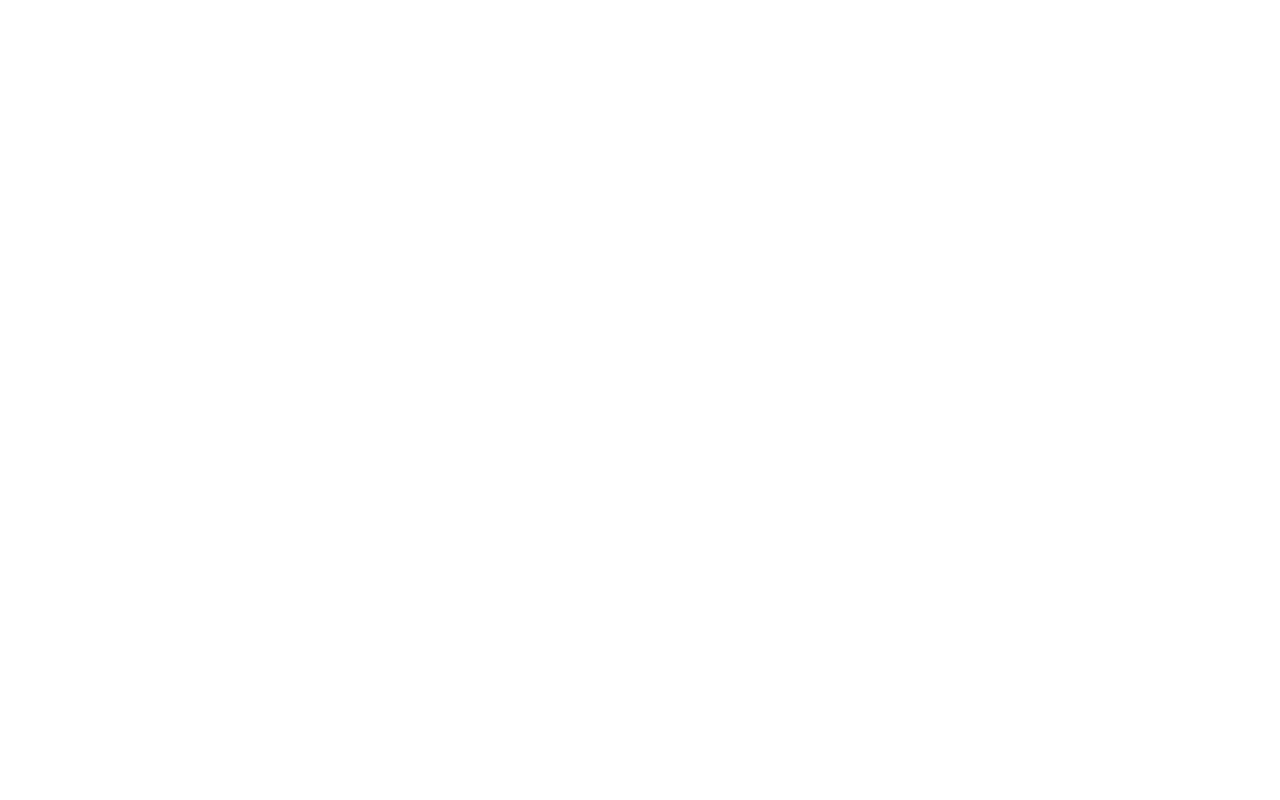
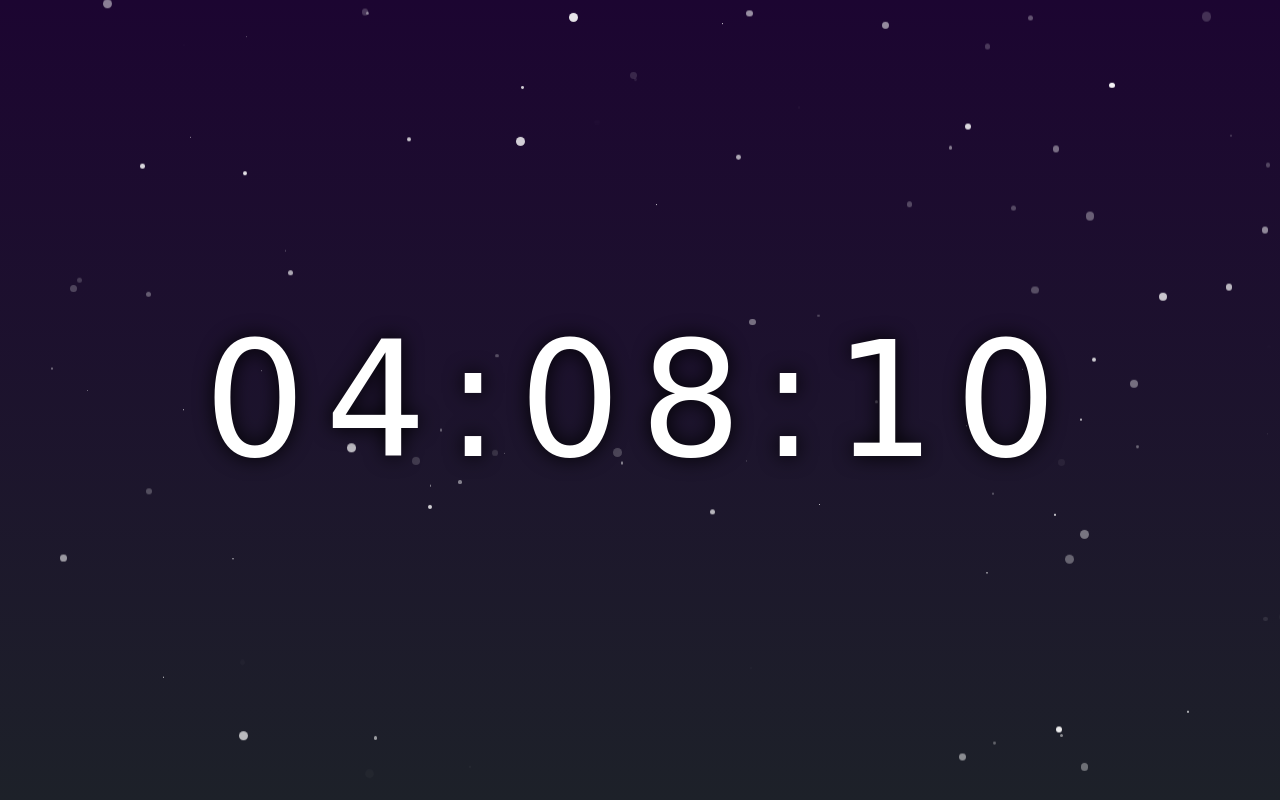
Before and after one commit to IVProject/New-Year, a plain HTML site: page index.html in a window 1280 px wide. Drawn offline with Linux system fonts and the light colour scheme; the site is published under a folder, as on GitHub Pages, so addresses that start at the root find nothing; a web font is replaced by a local one.

Commit message:
edited path

```diff
--- a/index.html
+++ b/index.html
@@ -6,7 +6,7 @@
     <title>New Year</title>
 
     <link href="https://fonts.googleapis.com/css?family=Snowburst+One&display=swap" rel="stylesheet">
-    <link rel="stylesheet" href="/css/style.css">
+    <link rel="stylesheet" href="./css/style.css">
 </head>
 <body>
     <div id="main-content">
@@ -15,7 +15,7 @@
             <div id="countdown"></div>
         </div>
     </div>
-    <video id="new-year-video" src="/media/new-year.mp4" preload="metadata" style="display: none;" controls autoplay></video>
-    <script src="/js/script.js"></script>
+    <video id="new-year-video" src="./media/new-year.mp4" preload="metadata" style="display: none;" controls autoplay></video>
+    <script src="./js/script.js"></script>
 </body>
 </html>
```
